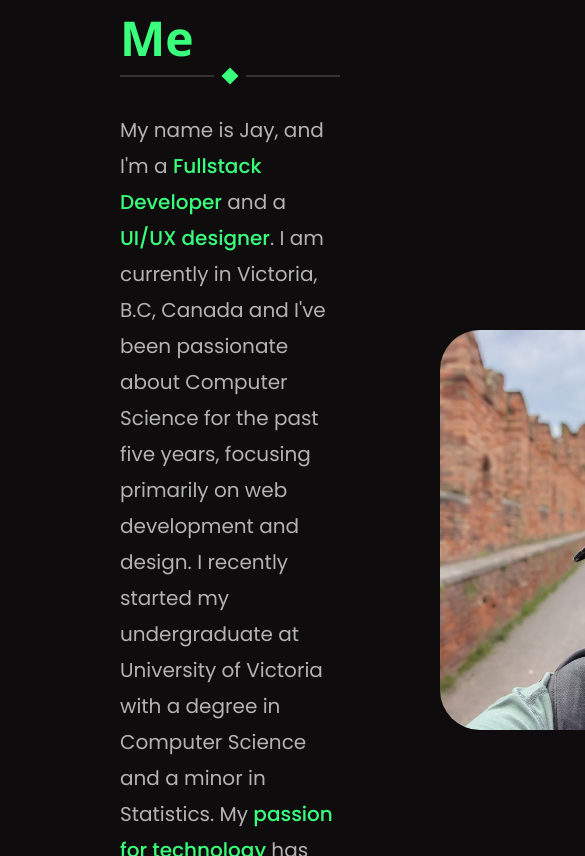
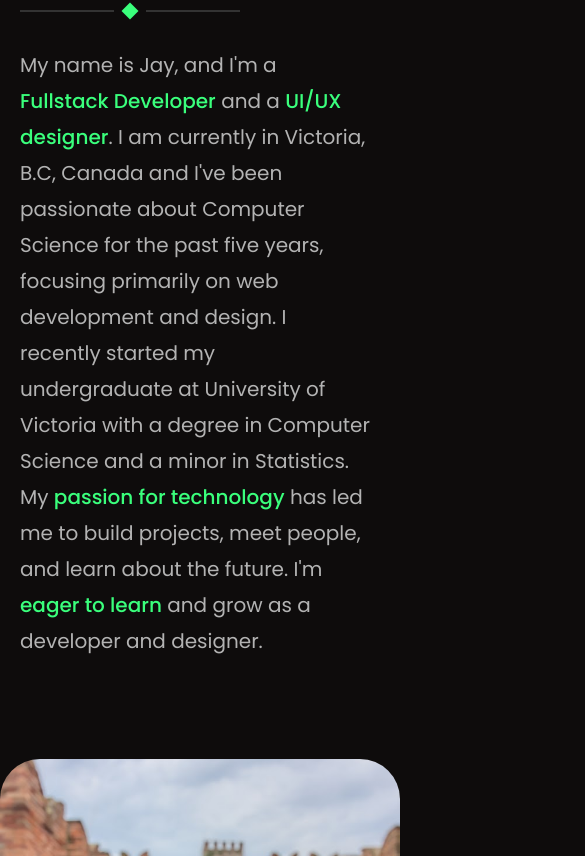
Before and after one commit to Jayadeep-Sayani/Portfolio, a React (Vite) app: page / in a window 390 px wide. Shown: the part 1144-2000 px from the top of the page, 585 px wide, since content can reach past the window. Built offline with nearby package versions, Linux system fonts and the light colour scheme.

Commit message:
made about section responsive

```diff
--- a/src/index.css
+++ b/src/index.css
@@ -640,3 +640,38 @@ body {
 .six img {
   height: 230px;
 }
+
+
+@media (max-width: 1200px) {
+
+  .text-container-about {
+    margin-left: 60px;
+    margin-right: 60px;
+    margin-bottom: 100px;
+  }
+
+  .portrait {
+    width: 75%;
+    height: 600px !important;
+  }
+}
+
+
+@media (max-width: 1000px) {
+  .about {
+    flex-direction: column;
+  }
+}
+
+@media (max-width: 600px) {
+  .text-container-about {
+    margin-left: 20px;
+    margin-right: 20px;
+  }
+
+  .portrait {
+    margin-left: auto;
+    margin-right: auto !important;
+    height: 400px !important;
+  }
+}
```
